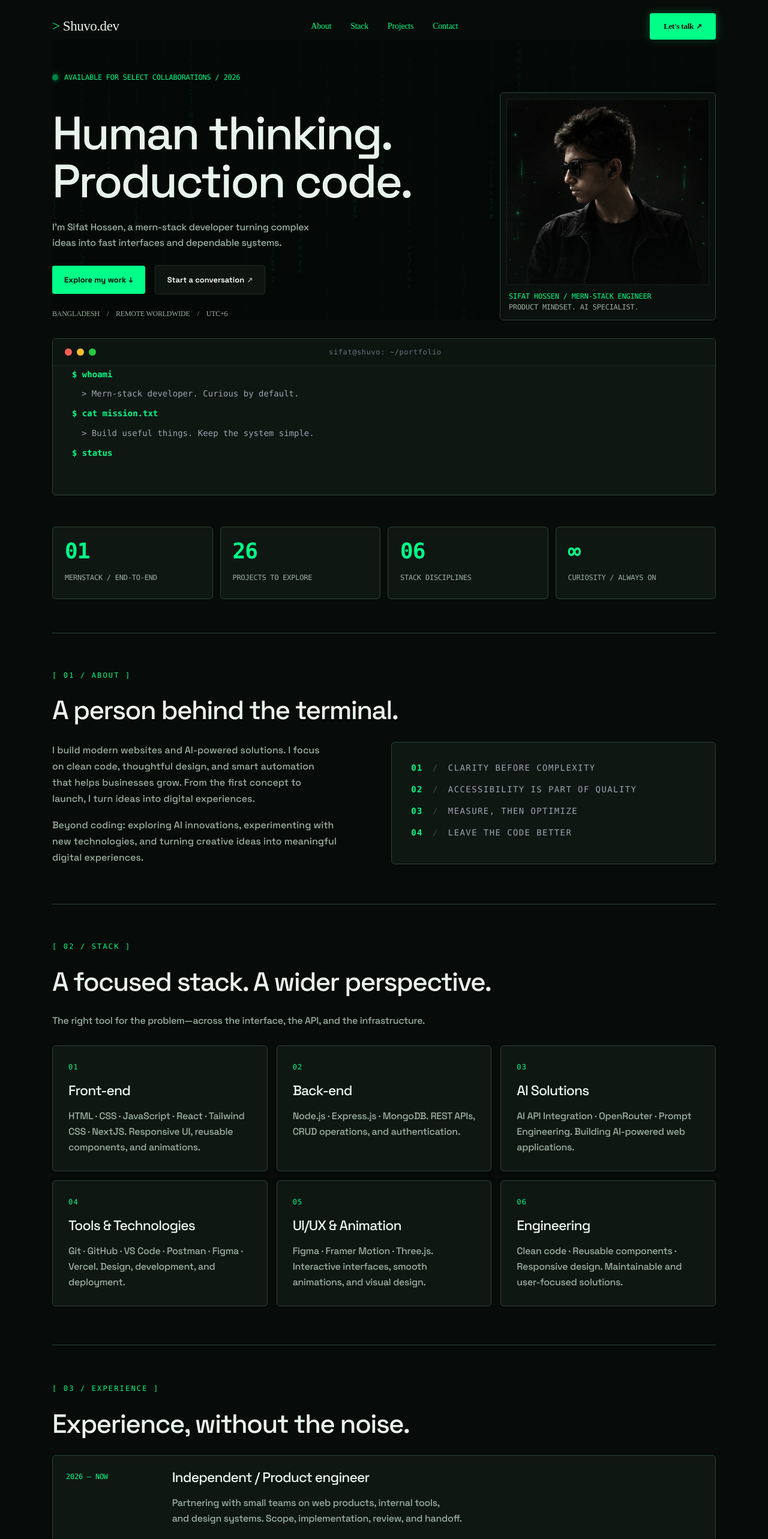
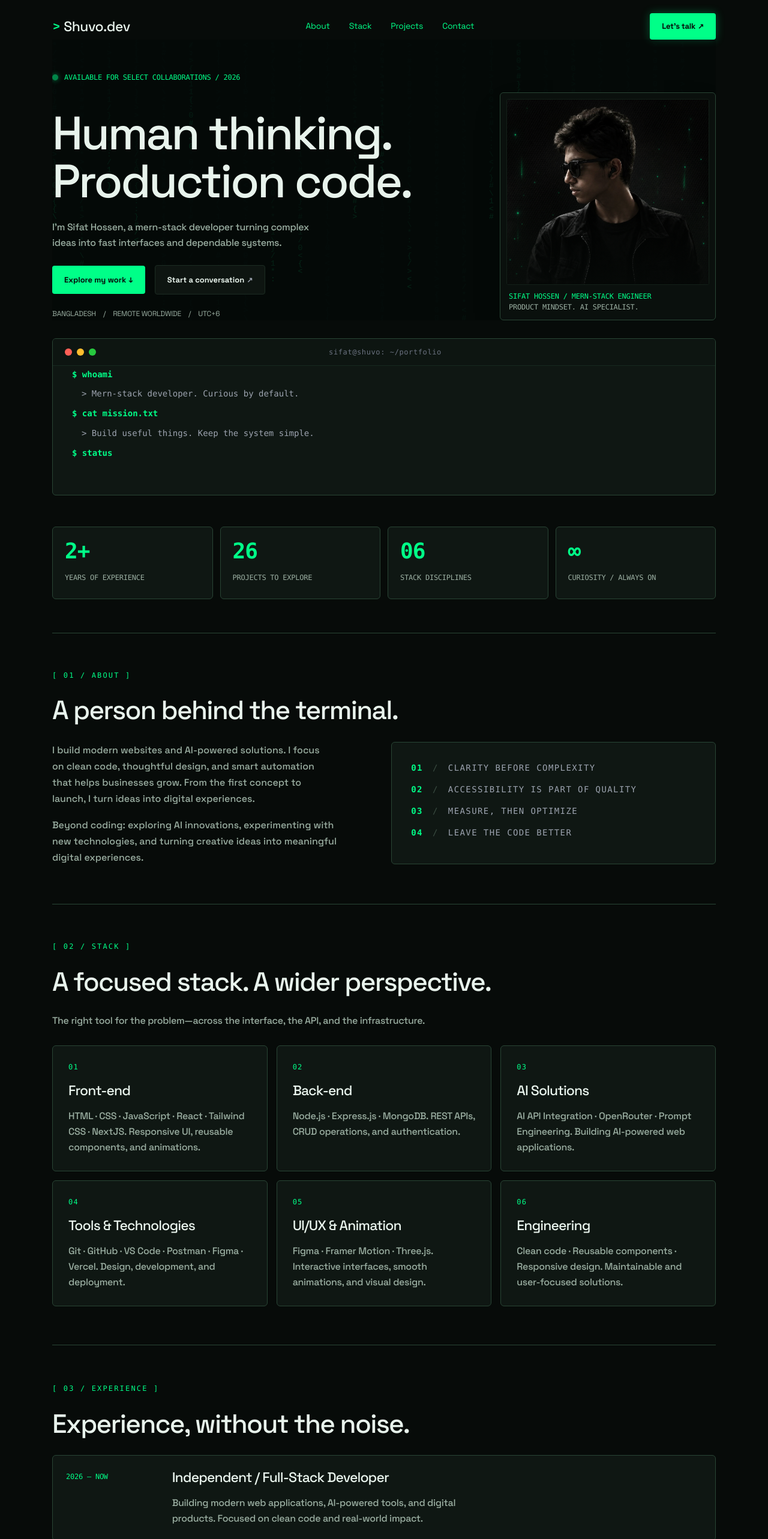
Before and after one commit to Sifathossensuvo/portfolio-website, a React (Vite) app: page / in a window 1280 px wide. Shown: the top 2566 px of the page at 60% size. Built offline with nearby package versions, Linux system fonts and the light colour scheme.

Commit message:
bigbrother update

```diff
--- a/src/components/ConsoleSection.jsx
+++ b/src/components/ConsoleSection.jsx
@@ -80,7 +80,7 @@ export default function ConsoleSection() {
   }, []);
 
   const stats = [
-    { number: '01', label: 'MERNSTACK / END-TO-END' },
+    { number: '2+', label: 'YEARS OF EXPERIENCE' },
     { number: '26', label: 'PROJECTS TO EXPLORE' },
     { number: '06', label: 'STACK DISCIPLINES' },
     { number: '∞', label: 'CURIOSITY / ALWAYS ON' }
--- a/src/components/Contact.jsx
+++ b/src/components/Contact.jsx
@@ -101,7 +101,7 @@ export default function Contact() {
           <div className="flex flex-col space-y-[18px] pt-[16px]">
             <div>
               <a
-                href="mailto:hello@example.com"
+                href="mailto:sifathossensuvo@gmail.com"
                 className="inline-flex items-center gap-1 bg-[#00FF88] text-[#070B09] font-bold text-[13px] py-[14px] px-5 rounded-[4px] hover:bg-[#00e078] transition-all "
               >
                 Send an email <FiArrowUpRight className="w-3 h-3 stroke-[2.5]" />
@@ -110,7 +110,7 @@ export default function Contact() {
 
             <div className="flex flex-col space-y-[15px] pt-4 font-mono text-sm">
               <a
-                href="https://github.com"
+                href="https://github.com/Sifathossensuvo"
                 target="_blank"
                 rel="noopener noreferrer"
                 className="text-[#00FF88] hover:underline inline-flex items-center gap-1.5 w-fit"
@@ -118,7 +118,7 @@ export default function Contact() {
                 GitHub <FiArrowUpRight className="w-3.5 h-3.5" />
               </a>
               <a
-                href="https://linkedin.com"
+                href="https://www.linkedin.com/in/sifat-hossen-shuvo-a1a53241b/"
                 target="_blank"
                 rel="noopener noreferrer"
                 className="text-[#00FF88] hover:underline inline-flex items-center gap-1.5 w-fit"
@@ -126,7 +126,7 @@ export default function Contact() {
                 LinkedIn <FiArrowUpRight className="w-3.5 h-3.5" />
               </a>
               <a
-                href="https://twitter.com"
+                href="https://www.facebook.com/profile.php?id=61591768663580"
                 target="_blank"
                 rel="noopener noreferrer"
                 className="text-[#00FF88] hover:underline inline-flex items-center gap-1.5 w-fit"
@@ -163,7 +163,7 @@ export default function Contact() {
                 <input
                   type="text"
                   required
-                  placeholder="Your name"
+                  placeholder="Your full name"
                   value={formData.name}
                   onChange={(e) => setFormData({ ...formData, name: e.target.value })}
                   className="w-full h-[40px] bg-[#17261E] border border-[#16291F] rounded-[4px] p-3 text-[#9BAFA2] placeholder-[#9BAFA2] text-[14px] focus:outline-none focus:border-[#00FF88] transition-colors"
@@ -178,7 +178,7 @@ export default function Contact() {
                 <input
                   type="email"
                   required
-                  placeholder="you@company.com"
+                  placeholder="you@gmail.com"
                   value={formData.email}
                   onChange={(e) => setFormData({ ...formData, email: e.target.value })}
                   className="w-full h-[40px] bg-[#17261E] border border-[#16291F] rounded-[4px] p-3 text-[#9BAFA2] placeholder-[#9BAFA2] text-[14px] focus:outline-none focus:border-[#00FF88] transition-colors"
--- a/src/components/Experience.jsx
+++ b/src/components/Experience.jsx
@@ -5,23 +5,35 @@ export default function Experience() {
  const experiences = [
   {
     period: '2026 — NOW',
-      title: 'Independent / Product engineer',
-      description: (<>
-      Partnering with small teams on web products, internal tools, <br /> and design systems. Scope, implementation, review, and handoff.
-      </>)
+    title: 'Independent / Full-Stack Developer',
+    description: (
+      <>
+        Building modern web applications, AI-powered tools, and digital
+        <br />
+        products. Focused on clean code and real-world impact.
+      </>
+    ),
   },
   {
     period: '2024 — 2025',
-      title: 'Studio practice / Full-stack development',
-      description: 'Built front-end patterns, API integrations, and release workflows through collaborative product projects.'
+    title: 'Full-Stack Development / Product Building',
+    description: (
+      <>
+Built full-stack apps, REST APIs, real-time features, and responsive UIs through practical projects.
+      </>
+    ),
   },
   {
     period: '2023 — 2024',
-      title: 'Computer science / Engineering foundation',
-       description: (<>
-     Algorithms, databases, distributed systems, and human- <br /> computer interaction. Continued learning through hands-on builds.
-      </>)
-    }
+    title: 'MERN Stack / AI Integration',
+    description: (
+      <>
+        React, Node.js, databases, and intelligent application workflows.
+        <br />
+        Continuously learning through practical, user-focused builds.
+      </>
+    ),
+  },
 ];
 
   return (
@@ -87,20 +99,22 @@ export default function Experience() {
           className="bg-[#0F1713] border border-[#294535] rounded-[6px] p-[24px] flex flex-col space-y-[15px] hover:border-[#00FF88]/40 hover:shadow-[0_0_25px_rgba(0,255,136,0.07)] transition-all group"
         >
           <h3 className="sub-heading group-hover:text-[#00FF88] transition-colors">
-            Credentials & continuous learning
+            Technical Skills & Continuous Learning
           </h3>
           <p className="main-paragraph">
-            Cloud architecture · secure application design · accessible front-end development
+           Full-stack development · AI integration · API design · modern UI/UX
           </p>
           <div className=" font-mono text-[12px] text-[#9BAFA2] tracking-[-0.24px] flex flex-wrap items-center gap-2">
-            <span className=" ">FOCUS</span>
+            <span className=" ">BUILD</span>
             <span>/</span>
-            <span>CLOUD</span>
+            <span>INTEGRATE</span>
             <span>·</span>
-            <span>SECURITY</span>
+            <span>IMPROVE</span>
             <span>·</span>
-            <span>ACCESSIBILITY</span>
+            <span>INNOVATE</span>
           </div>
+
+
         </motion.div>
       </div>
 
--- a/src/components/Hero.jsx
+++ b/src/components/Hero.jsx
@@ -91,7 +91,7 @@ export default function Hero() {
   initial={{ opacity: 0 }}
   animate={{ opacity: 1 }}
   transition={{ duration: 0.5, delay: 0.5 }}
-  className="font-['JetBrains_Mono'] font-normal text-[12px] leading-[19.2px] tracking-[-0.24px] text-[#9BAFA2] flex flex-wrap items-center gap-3"
+  className="fontt font-normal text-[12px] leading-[19.2px] tracking-[-0.24px] text-[#9BAFA2] flex flex-wrap items-center gap-3"
 >
   <span>BANGLADESH</span>
   <span className="">/</span>
--- a/src/components/Navbar.jsx
+++ b/src/components/Navbar.jsx
@@ -55,7 +55,7 @@ export default function Navbar() {
         initial={{ opacity: 0, x: -10 }}
         animate={{ opacity: 1, x: 0 }}
         transition={{ duration: 0.4 }}
-        className="font-['Space_Grotesk'] font-medium font-[Medium] text-[23px] [leading-trim:NONE] leading-[28.75px] tracking-[-0.46px] align-middle"
+        className="fontt font-medium font-[Medium] text-[23px] [leading-trim:NONE] leading-[28.75px] tracking-[-0.46px] align-middle"
       >
         <span className="text-[#00FF88]">&gt;</span> Shuvo.dev
       </motion.a></Link>
@@ -67,16 +67,16 @@ export default function Navbar() {
         transition={{ duration: 0.4, delay: 0.1 }}
         className="hidden md:flex items-center gap-8 font-['Space_Grotesk'] text-sm md:text-base font-medium"
       >
-        <a href="/#about" onClick={(e) => handleSectionClick(e, 'about')} className="text-[#00FF88] hover:opacity-85 transition-opacity font-normal font-[Regular] text-[14px] [leading-trim:NONE] leading-[19.2px] tracking-[-0.24px]">About</a>
-        <a href="/#stack" onClick={(e) => handleSectionClick(e, 'stack')} className="text-[#00FF88] hover:opacity-85 transition-opacity font-normal font-[Regular] text-[14px] [leading-trim:NONE] leading-[19.2px] tracking-[-0.24px]">Stack</a>
+        <a href="/#about" onClick={(e) => handleSectionClick(e, 'about')} className="text-[#00FF88] hover:opacity-85 transition-opacity fontt font-normal font-[Regular] text-[14px] [leading-trim:NONE] leading-[19.2px] tracking-[-0.24px]">About</a>
+        <a href="/#stack" onClick={(e) => handleSectionClick(e, 'stack')} className="text-[#00FF88] hover:opacity-85 fontt transition-opacity font-normal font-[Regular] text-[14px] [leading-trim:NONE] leading-[19.2px] tracking-[-0.24px]">Stack</a>
 <Link
   to="/projects"
   onClick={() => setIsMenuOpen(false)}
-  className="text-[#00FF88] hover:opacity-85 transition-opacity font-normal font-[Regular] text-[14px] [leading-trim:NONE] leading-[19.2px] tracking-[-0.24px]"
+  className="text-[#00FF88] fontt hover:opacity-85 transition-opacity font-normal font-[Regular] text-[14px] [leading-trim:NONE] leading-[19.2px] tracking-[-0.24px]"
 >
   Projects
 </Link>
-        <a href="/#contact" onClick={(e) => handleSectionClick(e, 'contact')} className="text-[#00FF88] hover:opacity-85 transition-opacity font-normal font-[Regular] text-[14px] [leading-trim:NONE] leading-[19.2px] tracking-[-0.24px]">Contact</a>
+        <a href="/#contact" onClick={(e) => handleSectionClick(e, 'contact')} className="text-[#00FF88] hover:opacity-85 fontt transition-opacity font-normal font-[Regular] text-[14px] [leading-trim:NONE] leading-[19.2px] tracking-[-0.24px]">Contact</a>
       </motion.nav>
 
       {/* Let's talk button */}
@@ -91,7 +91,7 @@ export default function Navbar() {
           href="/#contact"
           onClick={(e) => handleSectionClick(e, 'contact')}
           style={{ width: '110px', height: '44px' }}
-          className="bg-[#00FF88] text-[#070B09] font-['Space_Grotesk'] font-bold font-[Bold] text-[13px] [leading-trim:NONE] leading-[15.6px] tracking-[-0.26px] align-middle rounded-[4px] flex items-center justify-center gap-1 hover:opacity-90 transition-opacity shadow-[0_0_15px_rgba(0,255,136,0.3)]"
+          className="bg-[#00FF88] text-[#070B09] fontt font-bold font-[Bold] text-[13px] [leading-trim:NONE] leading-[15.6px] tracking-[-0.26px] align-middle rounded-[4px] flex items-center justify-center gap-1 hover:opacity-90 transition-opacity shadow-[0_0_15px_rgba(0,255,136,0.3)]"
         >
           Let's talk <span className="text-xs">↗</span>
         </a>
--- a/src/index.css
+++ b/src/index.css
@@ -21,6 +21,10 @@ body,
   overflow-x: clip;
 }
 
+.fontt{
+  font-family: "Space Grotesk", sans-serif;
+
+}
 
 /* ================================
    Shared Typography
```
Lines whose indentation alone changed are shown as unchanged.
